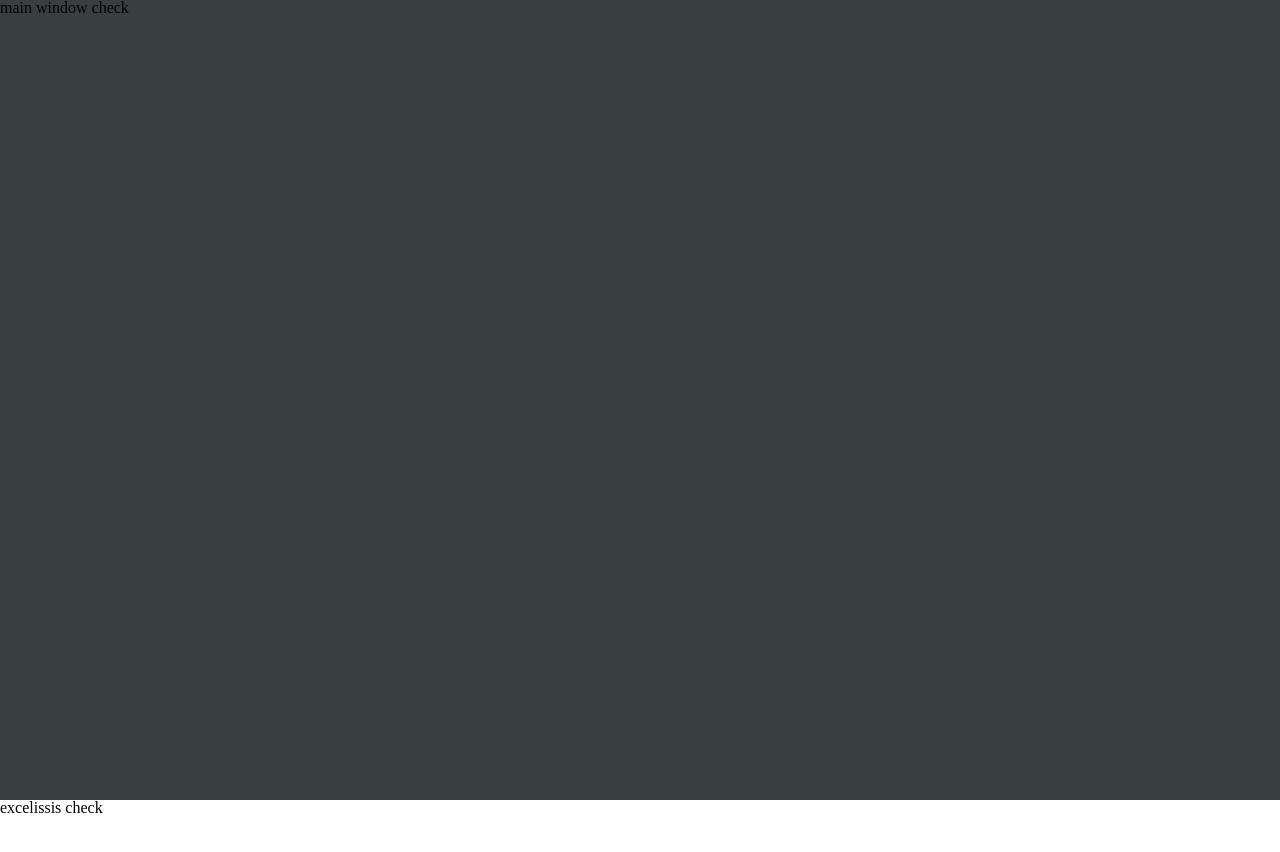
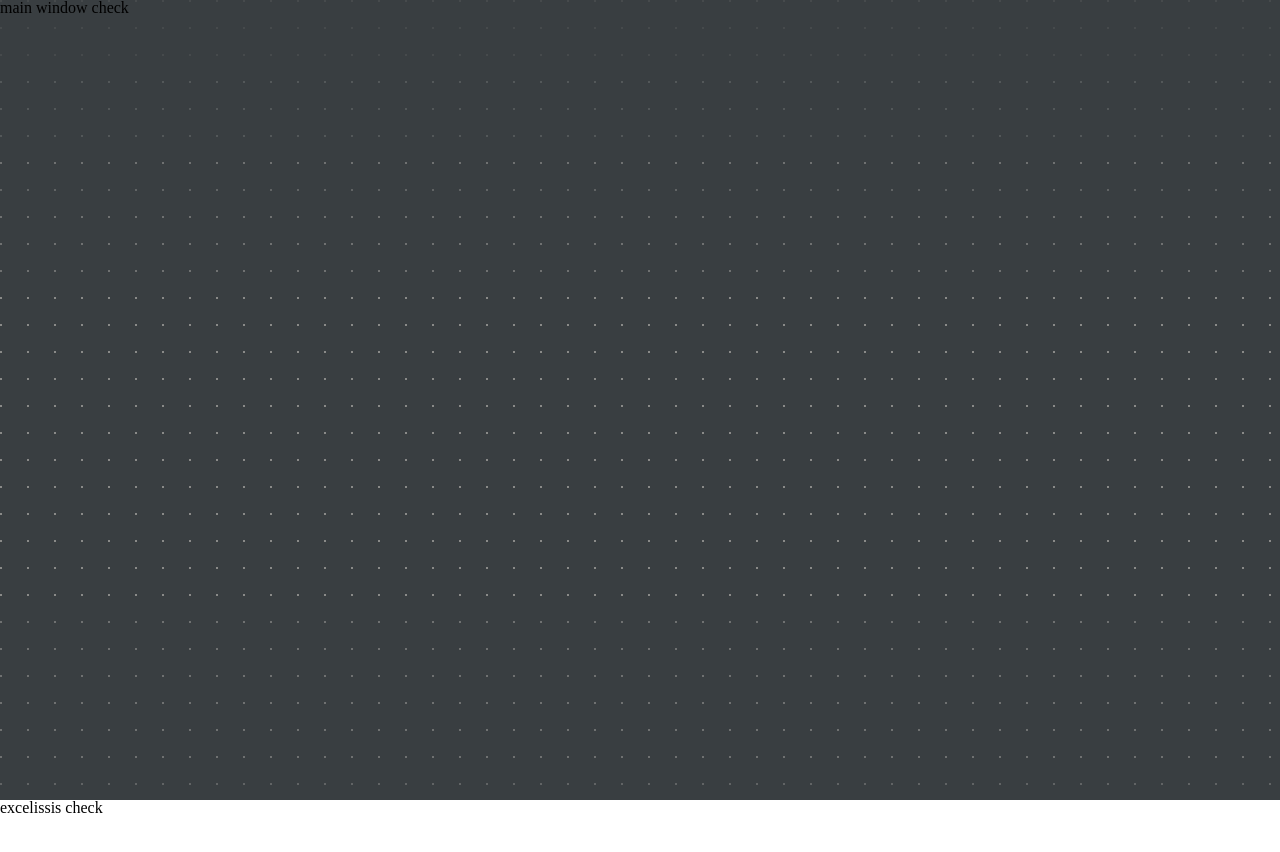
Before and after one commit to rufevean/coop-web-project, a plain HTML site: page index.html in a window 1280 px wide. Shown: the top 852 px of the page. Drawn offline with Linux system fonts and the light colour scheme.

Commit message:
added assets folder

```diff
--- a/styles/index.css
+++ b/styles/index.css
@@ -16,4 +16,5 @@
 
 .main-window {
   background: var(--background-color);
+  background-image: url("../assests/dotgrid.png");
 }
```
Also changed, not shown: assests/dotgrid.png (added).
